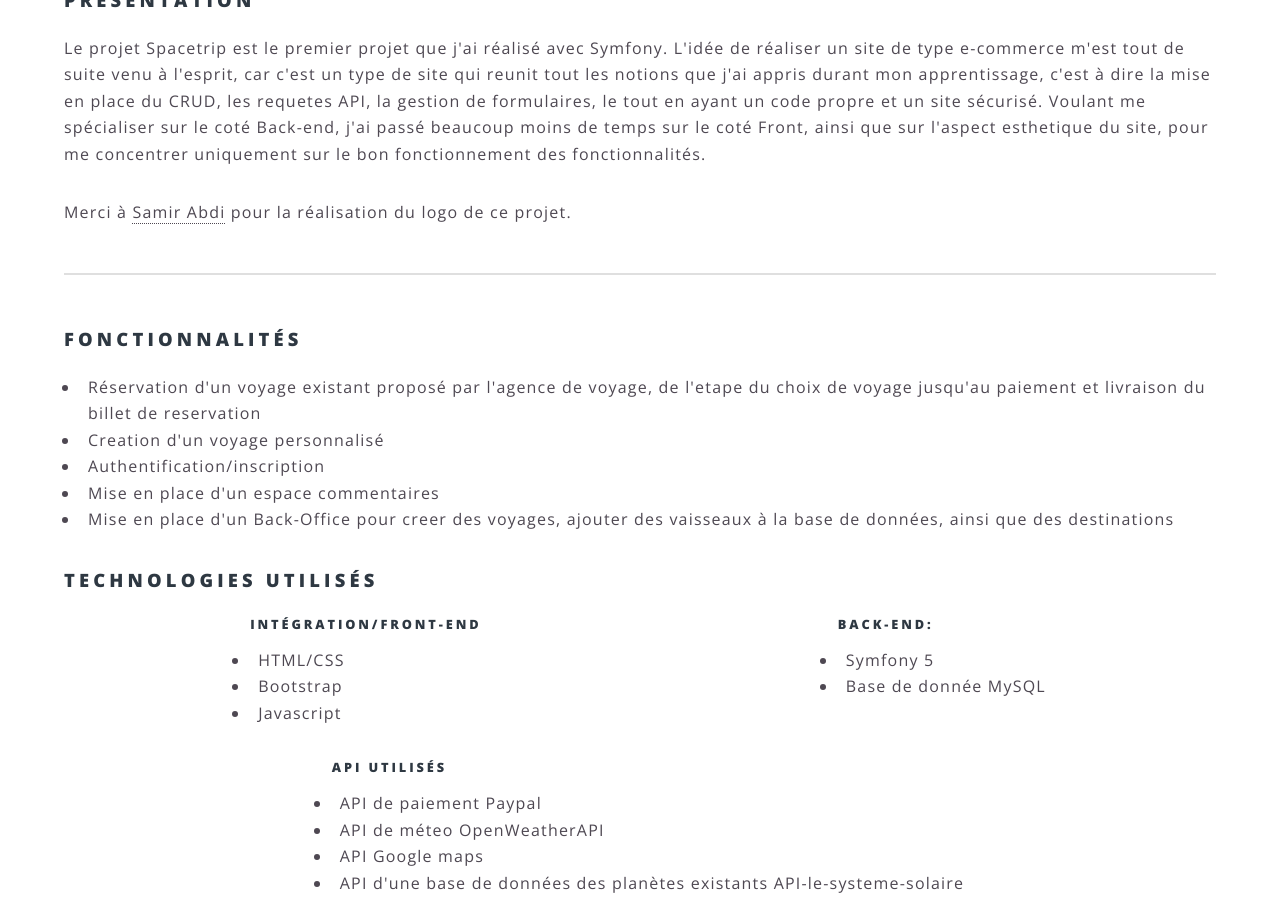
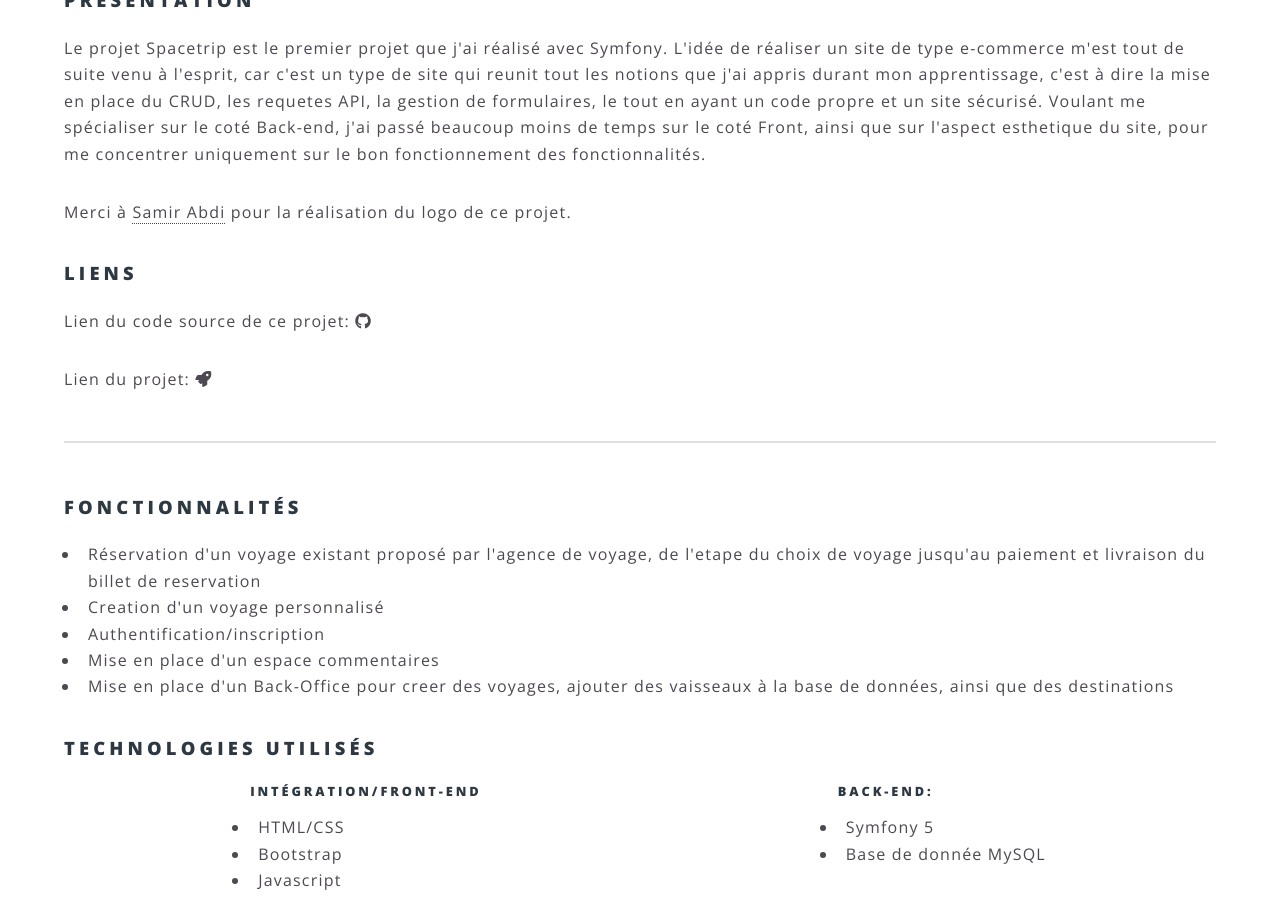
Before and after one commit to AlexandreRavichandran/AlexandreRavichandran.github.io, a Jekyll site: the page built from projects/spacetrip.md, in a window 1280 px wide and 900 px high, scrolled down 457 px. Built offline with Jekyll 4.4.1, drawn with Linux system fonts in a browser that asks for light colours.

Commit message:
Change project pictures and add link for spacetrip project

```diff
--- a/_layouts/project.html
+++ b/_layouts/project.html
@@ -2,7 +2,7 @@
 
 <article id="main">
     <header
-        style="background-image: url('/assets/css/images/{{page.image}}-lg.png');background-size: 100%">
+        style="background-image: url('/assets/css/images/{{page.image}}-lg.png');background-size: contain;background-position-x: center;background-position-y: center;">
         <h2>{{page.title}}</h2>
         <p>{{page.description}}</p>
     </header>
--- a/projects/spacetrip.md
+++ b/projects/spacetrip.md
@@ -10,6 +10,9 @@ image: spacetrip
 <h3>Présentation</h3>
 <p> Le projet Spacetrip est le premier projet que j'ai réalisé avec Symfony. L'idée de réaliser un site de type e-commerce m'est tout de suite venu à l'esprit, car c'est un type de site qui reunit tout les notions que j'ai appris durant mon apprentissage, c'est à dire la mise en place du CRUD, les requetes API, la gestion de formulaires, le tout en ayant un code propre et un site sécurisé. Voulant me spécialiser sur le coté Back-end, j'ai passé beaucoup moins de temps sur le coté Front, ainsi que sur l'aspect esthetique du site, pour me concentrer uniquement sur le bon fonctionnement des fonctionnalités.</p>
 <p>Merci à <a target="_blank" href="https://www.behance.net/samitcourt5917">Samir Abdi</a> pour la réalisation du logo de ce projet.</p>
+<h3>Liens</h3>
+<p>Lien du code source de ce projet: <a href="https://github.com/AlexandreRavichandran/Spacetrip" target="_blank" class="icon brands fa-github"><span class="label">Github</span></a></p>
+<p>Lien du projet: <a href="https://spacetrip-app.herokuapp.com/" target="_blank" class="icon brands"><i class="fas fa-rocket"></i></a></p>
 <hr />
 <h3> Fonctionnalités </h3>
 <ul>
```
Also changed, not shown: assets/css/images/pomodoro-lg.png, assets/css/images/pomodoro.png, assets/css/images/quiver-lg.png, assets/css/images/spacetrip-lg.png, assets/css/images/spacetrip.png.
